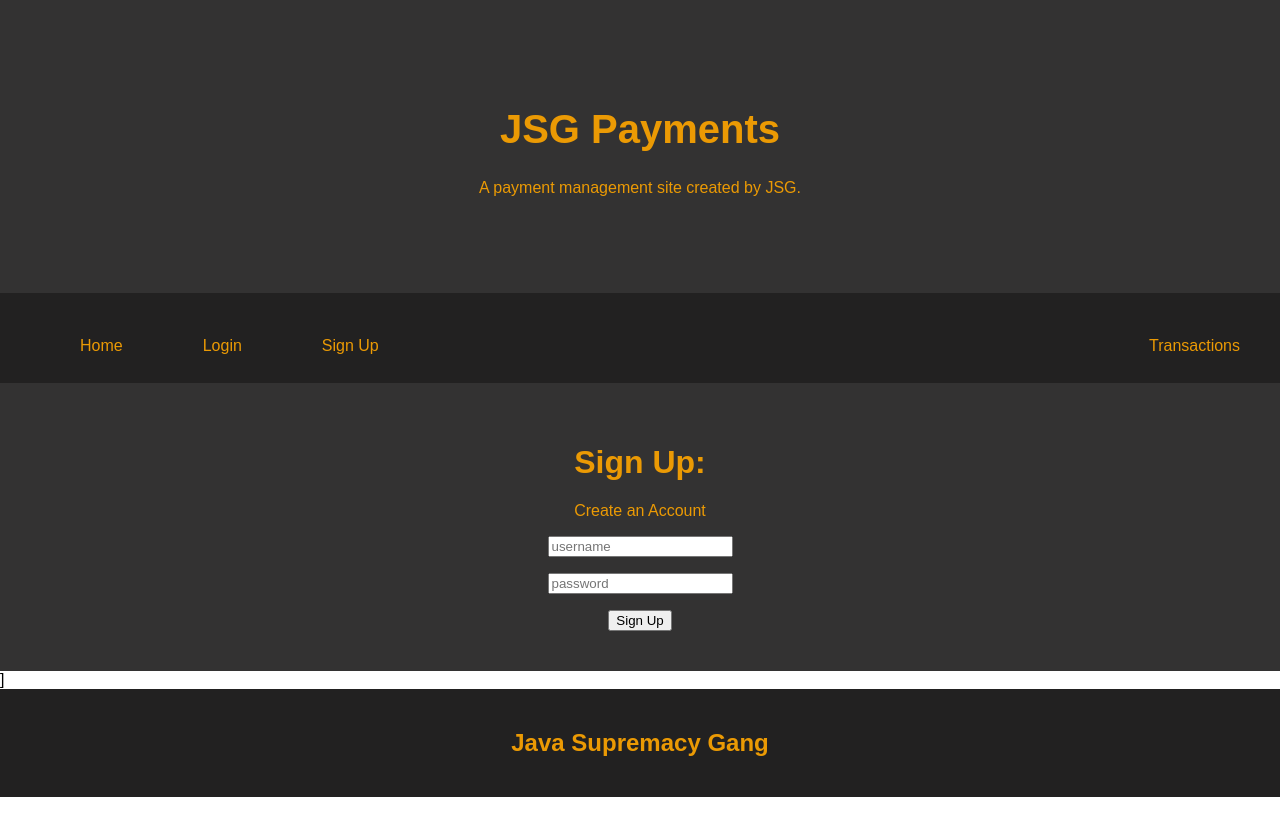
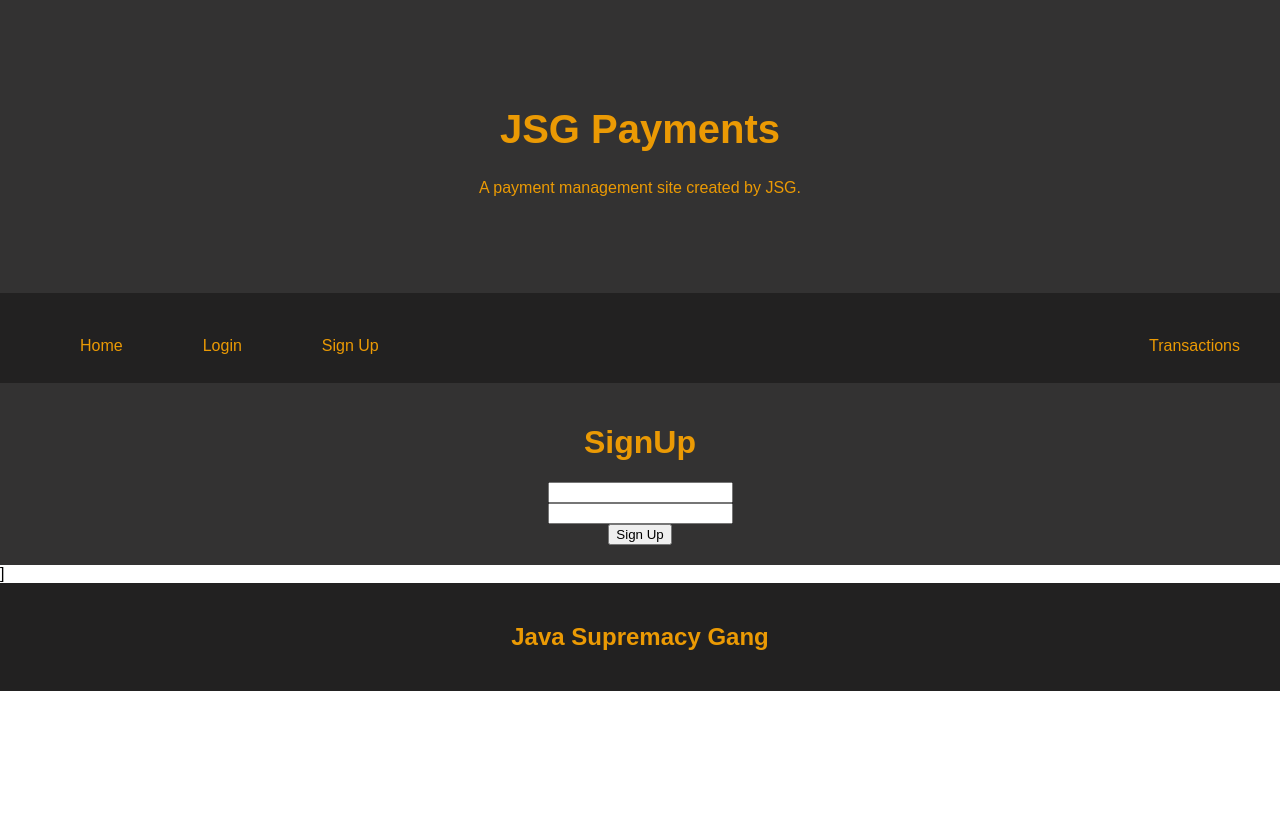
Before and after one commit to bsoukup1108/JSG, a React (Create React App) app in the folder front-end/: page /sign-up in a window 1280 px wide. Built offline with nearby package versions, Linux system fonts and the light colour scheme.

Commit message:
Redirects to Login.js and Success Prompt

```diff
--- a/front-end/src/SignUp.js
+++ b/front-end/src/SignUp.js
@@ -20,7 +20,7 @@ const SignUp = () => {
         };
         fetch('/api/sign-up', settings) //built in
         .then(res => res.json())
-        .then(data =>{
+        .then(data => {
             console.log(data)
             setResult(data);
         })
@@ -28,36 +28,31 @@ const SignUp = () => {
     };
 
     if(result !== null && result.isSuccess){
+        window.location.href ="/Login.js"
         return(
             <div>
-                Welcome {username}!
+                Welcome {username} !
             </div>
         );
     }
     return (
-        <div class="links">
-
-        <form id="signupForm" action="">
-            <h1>Sign Up:</h1>
-            <div class="tab">Create an Account
-                <p><input placeholder="username" input type="username" value={username} onChange={e =>setUsername(e.target.value)}>
-                    </input>
-                    </p>
-
-                <p><input placeholder="password" input type="password" value={password} onChange={e =>setPassword(e.target.value)}>
-                </input>
-                </p>
+        <div>
+            <h1>SignUp</h1>
+            <div>
+                <input value={username}
+                onChange={e => setUsername(e.target.value)}/>
             </div>
             <div>
-                <button onClick={handleSignUp}>Sign Up</button>
+                <input type="password" value={password}
+                onChange={e => setPassword(e.target.value)}/>
             </div>
-
-
-        </form>
+            <div>
+                <button onClick={handleSignUp} >Sign Up</button>
+            </div>
+            {(result !== null && !result.isSuccess) && <div>{result.message}</div> }
         </div>
     );
 };
 
-
 //Step 3
 export default SignUp; //equivallent to "public" in java
```
